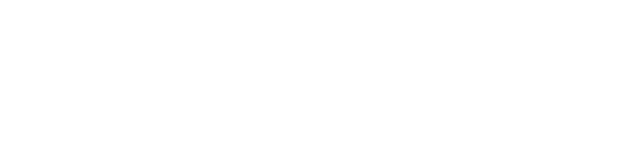
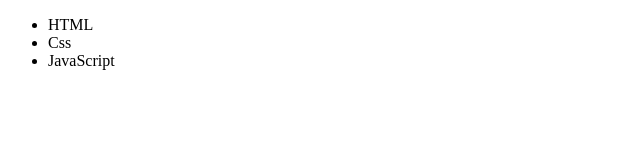
Before and after one commit to maiabdelnaser/SC-lab1, a plain HTML site: page index.html in a window 1280 px wide. Shown: the whole page, without its empty margins (0-640 px from the left). Drawn offline with Linux system fonts and the light colour scheme.

Commit message:
Update index.html from remote Repo

```diff
--- a/index.html
+++ b/index.html
@@ -6,6 +6,13 @@
     <title>Document</title>
 </head>
 <body>
+    <ul>
+        <li>HTML</li>
+        <li>Css</li>
+        <li>JavaScript</li>
+
+    </ul>
+
 
 </body>
 </html>
```
